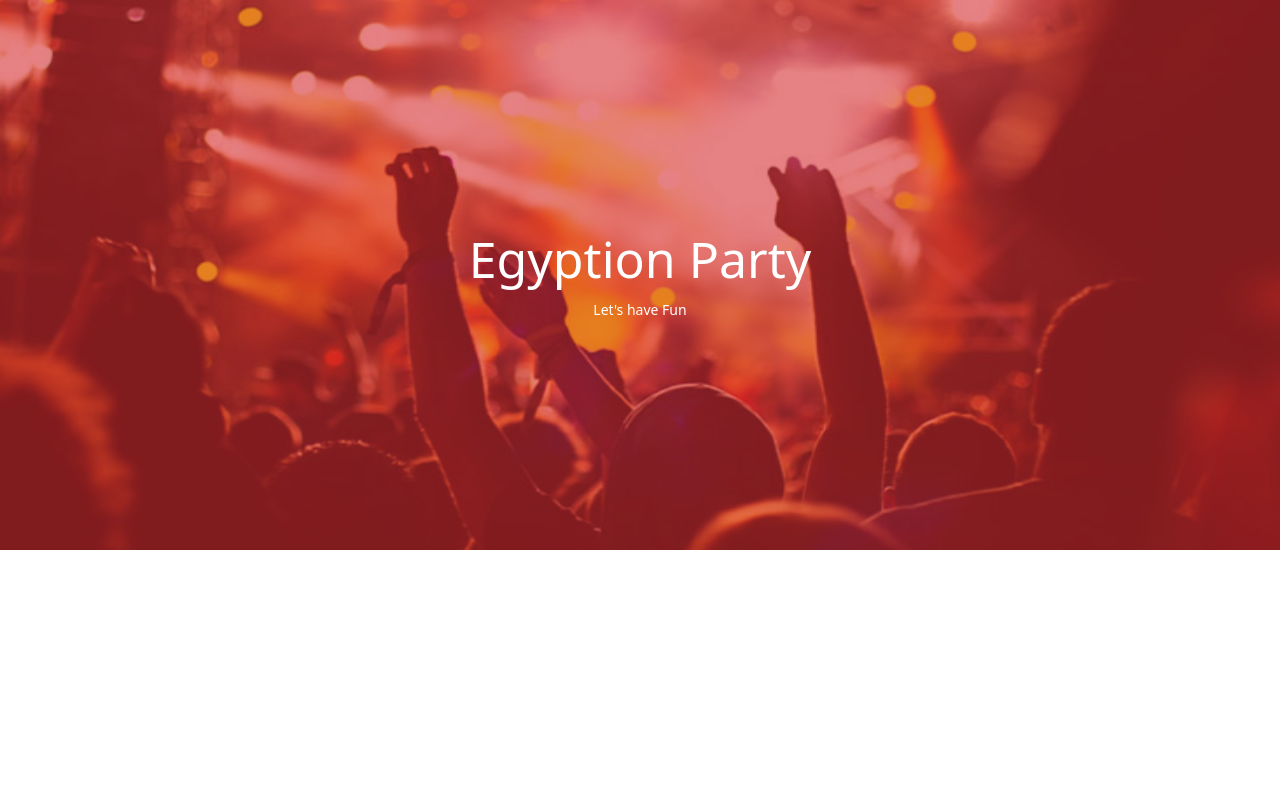
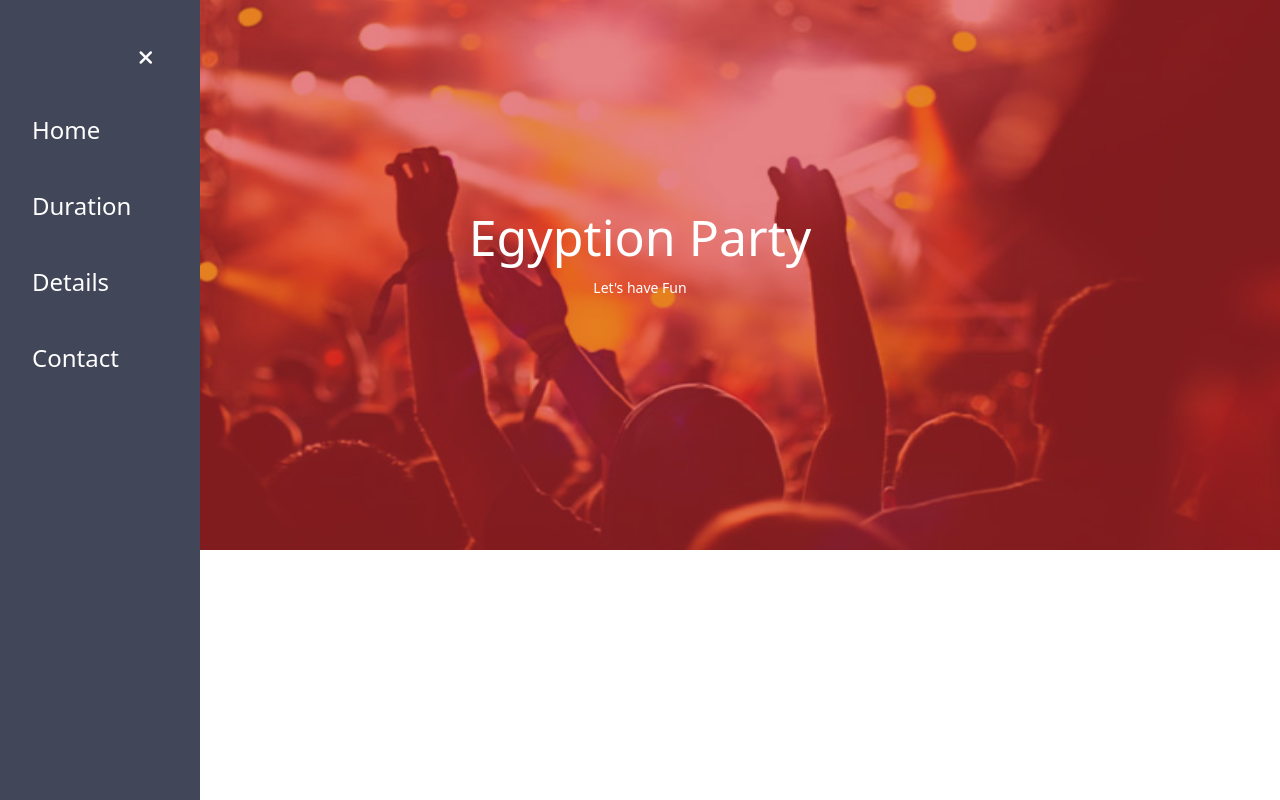
Before and after one commit to mostafaAboelhadid/party, a plain HTML site: page index.html in a window 1280 px wide. Drawn offline with Linux system fonts and the light colour scheme.

Commit message:
add nav-bar

```diff
--- a/css/style.css
+++ b/css/style.css
@@ -1,12 +1,37 @@
-#home .home-bg{
+#nav-bar {
+  background-color: #414658;
+  width: 200px;
+  height: 100%;
+  position: fixed;
+  z-index: 1;
+  top: 0;
+  left: 0;
+  overflow-x: hidden;
+  transition: 0.5s;
+}
+#nav-bar .fa-xmark {
+  transition: all 0.3s;
+}
+#nav-bar ul li {
+  padding: 20px 8px 20px 32px;
+}
+#nav-bar ul li .nav-link {
+  text-decoration: none;
+  color: white;
+  transition: all 0.3s;
+}
+#nav-bar ul li:hover .nav-link,
+#nav-bar .fa-xmark:hover {
+  color: rgba(214, 46, 51, 0.4) !important;
+}
+#home .home-bg {
   background-image: url(../images/events-heavenly-header.jpg);
   background-size: 100% 100%;
   width: 100%;
   height: 550px;
   position: relative;
-
 }
-.layer{
+.layer {
   position: absolute;
   top: 0;
   left: 0;
@@ -14,7 +39,16 @@
   height: 100%;
   background-color: rgba(214, 46, 51, 0.6);
 }
-h1{
+h1 {
   font-size: 50px;
   font-weight: 400;
 }
+.layer span{
+    font-size:30px;
+    cursor:pointer;
+    transform: translate(0, -100%);
+}
+.main{
+    transition: all 0.5s;
+    padding: 16px;
+}
--- a/index.html
+++ b/index.html
@@ -18,10 +18,36 @@
     <header id="home">
         <div class="home-bg">
             <div class="layer d-flex justify-content-center align-items-center text-white">
-                <div class=" text-center">
+
+                <nav id="nav-bar" class="">
+                    <icon class="w-100 d-flex justify-content-end">
+                        <i class="fa-solid fa-xmark text-white fs-5 p-3 pe-5 pt-5"></i>
+                    </icon>
+
+                    <ul class=" nav-links list-unstyled text-decoration-none mt-2 fs-4">
+                        <li>
+                            <a class="nav-link" href="#home">Home</a>
+                        </li>
+                        <li>
+                            <a class="nav-link" href="#duration">Duration</a>
+                        </li>
+                        <li>
+                            <a class="nav-link" href="#details">Details</a>
+                        </li>
+                        <li>
+                            <a class="nav-link" href="#contact">Contact</a>
+                        </li>
+                    </ul>
+
+
+                </nav>
+
+                <div class=" main text-center w-100">
                     <h1>Egyption Party</h1>
                     <small>Let's have Fun</small>
+                    <span class="d-block text-start">☰ open</span>
                 </div>
+
             </div>
         </div>
     </header>
```
Also changed, not shown: 1 other file. Lines whose indentation alone changed are shown as unchanged.
